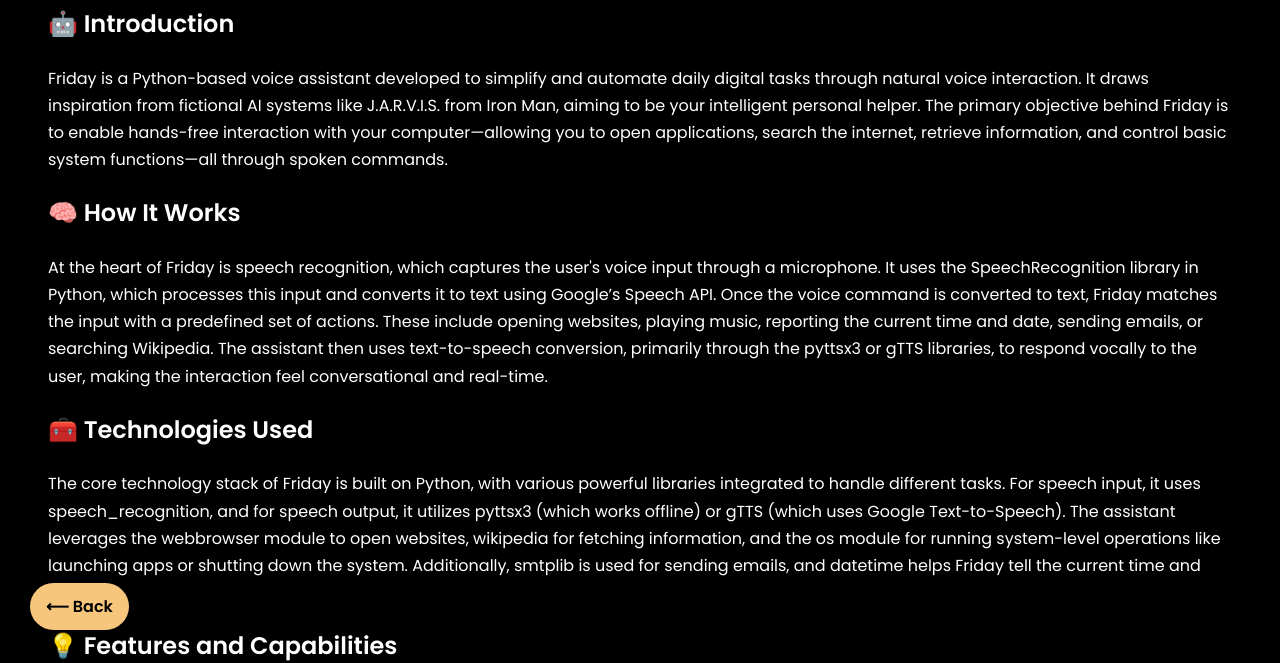
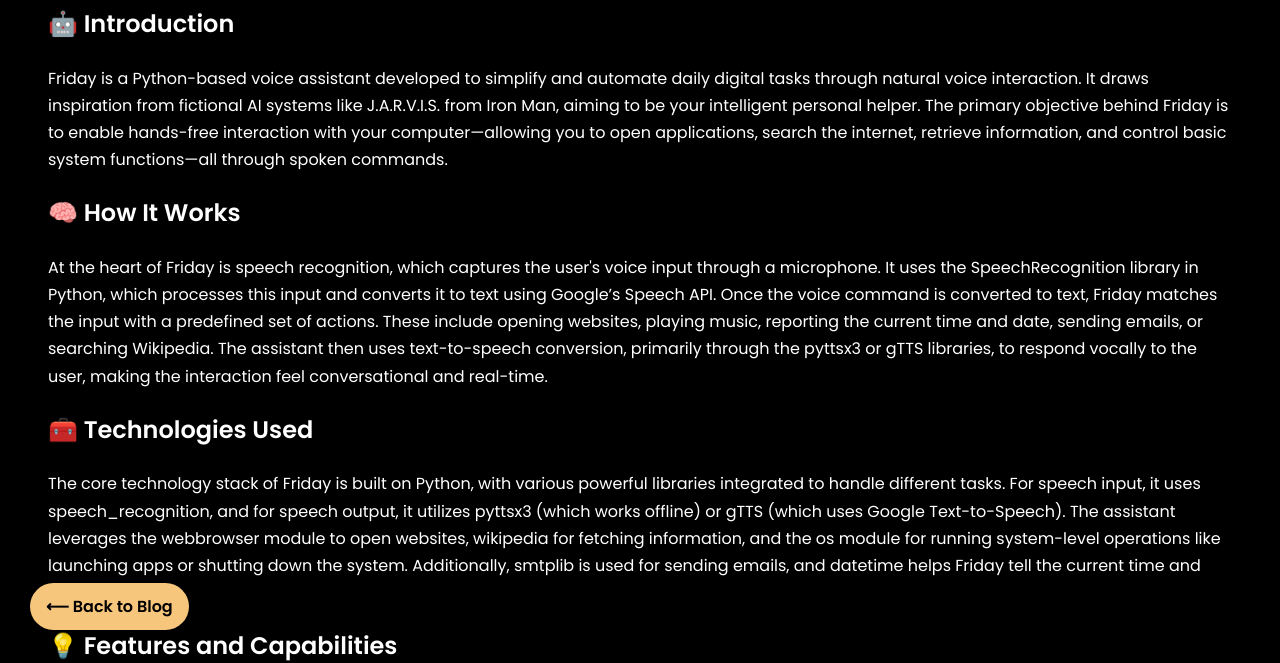
Before and after one commit to Avinashks10/avinash-portfolio-website, a plain HTML site: page AiBlog.html in a window 1280 px wide. Shown: the part 140-803 px from the top of the page. Drawn offline with Linux system fonts and the light colour scheme.

Commit message:
Update AiBlog.html

```diff
--- a/AiBlog.html
+++ b/AiBlog.html
@@ -85,7 +85,7 @@ body.loaded {
   </style>
 </head>
 <body>
-   <a href="blog.html" class="floating-return">⟵ Back</a>
+   <a href="blog.html" class="floating-return">⟵ Back to Blog</a>
   <div id="preloader">
   <div class="spinner"></div>
 </div>
@@ -112,7 +112,7 @@ body.loaded {
 <h2>🧪 Summary</h2>
 <p>Friday is more than just a voice-controlled tool—it's your customizable digital companion. From fetching real-time data to automating tasks and running applications, Friday demonstrates how simple Python libraries can come together to build a powerful, interactive assistant. Whether you’re managing your daily routine, working on projects, or just experimenting with AI, Friday serves as a fun and functional tool that you can continuously expand and personalize.</p>
 
-  <br><a href="blog.html">← Back to Blog</a>
+
   <script>
   particlesJS("particles-js", {
     particles: {
```
